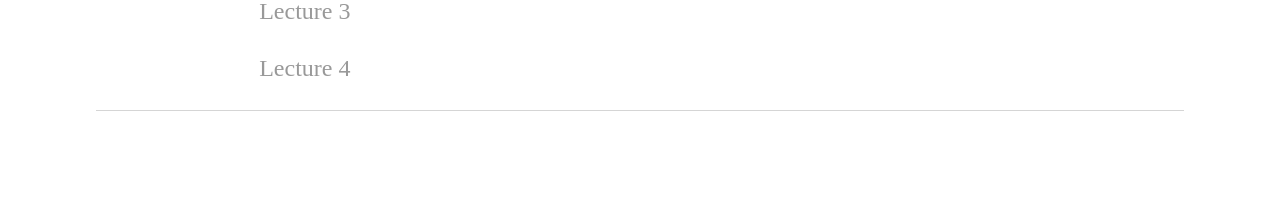
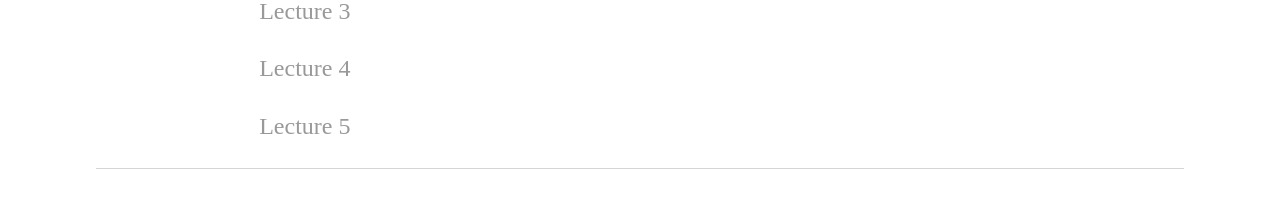
Before and after one commit to mreppert/mreppert.github.io, a Jekyll site: the page built from education/chm676/notes/index.html, in a window 1280 px wide. Shown: the part 312-520 px from the top of the page. Built offline with Jekyll 4.4.1, drawn with Linux system fonts in a browser that asks for light colours.

Commit message:
Added lecture 5

```diff
--- a/education/chm676/notes/index.html
+++ b/education/chm676/notes/index.html
@@ -19,6 +19,7 @@ title: Reppert Research Group
   <p><a href="/education/chm676/notes/lecture2.pdf">Lecture 2</a></p>
   <p><a href="/education/chm676/notes/lecture3.pdf">Lecture 3</a></p>
   <p><a href="/education/chm676/notes/lecture4.pdf">Lecture 4</a></p>
+  <p><a href="/education/chm676/notes/lecture5.pdf">Lecture 5</a></p>
   </pre>
   </body>
 </html>
```
Also changed, not shown: 1 other file.
